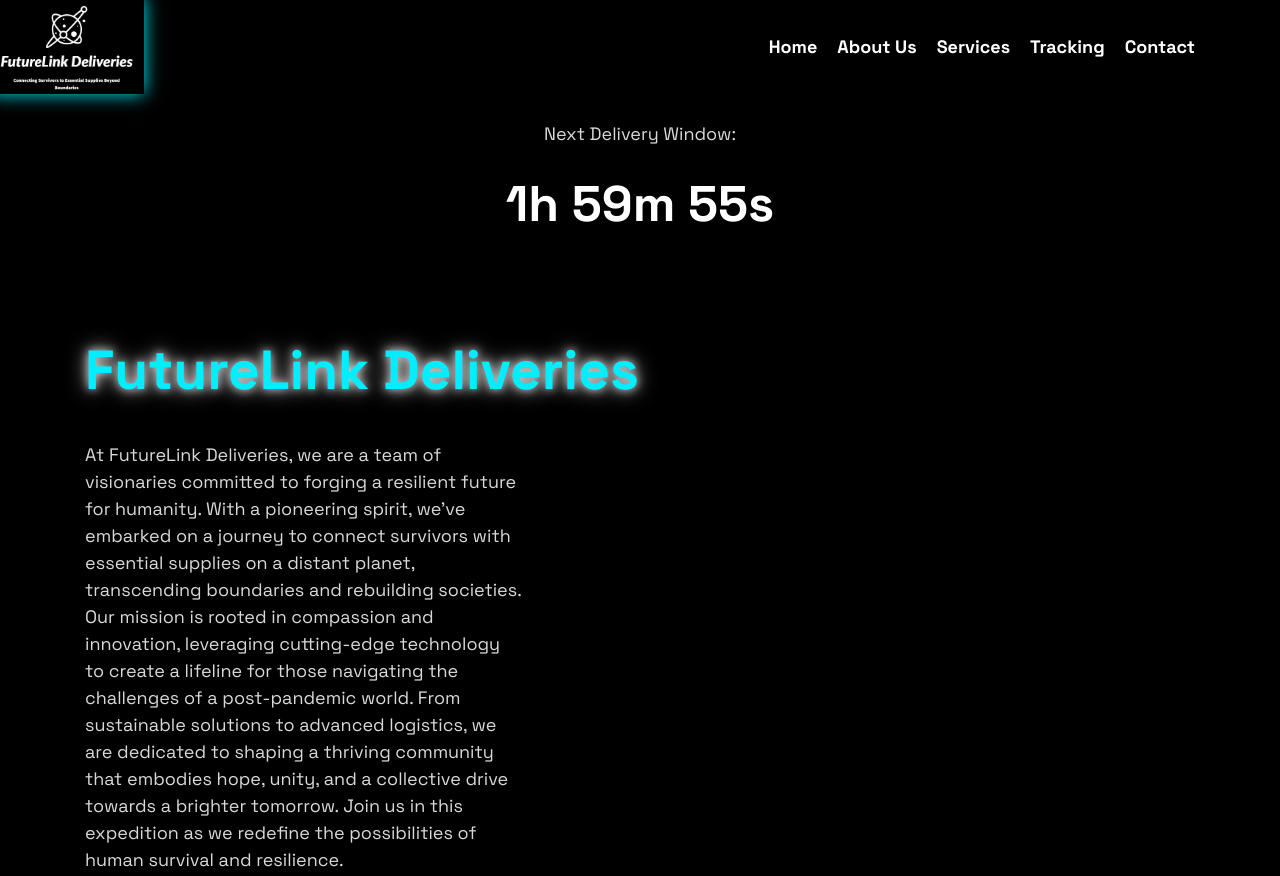
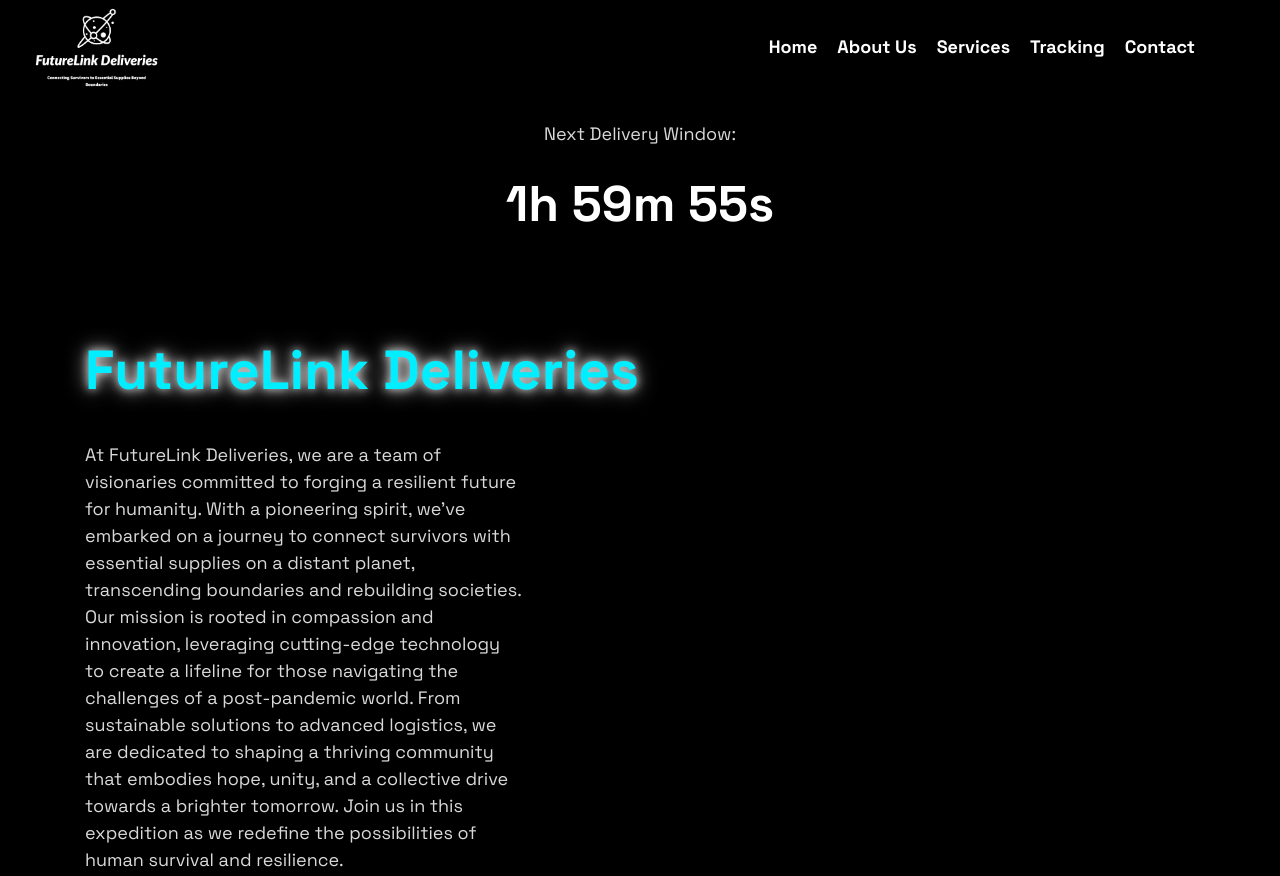
Before and after one commit to KathyayiniKamath/exodus, a plain HTML site: page index.html in a window 1280 px wide. Shown: the top 876 px of the page. Drawn offline with nearby package versions, Linux system fonts and the light colour scheme.

Commit message:
Update style.css

```diff
--- a/css/style.css
+++ b/css/style.css
@@ -214,7 +214,7 @@ nav{
   line-height: 1;
   cursor: pointer;
   text-decoration: none;
-  margin-left: -90px;
+  margin-left: -60px;
 
 }
 .header-social{
```
